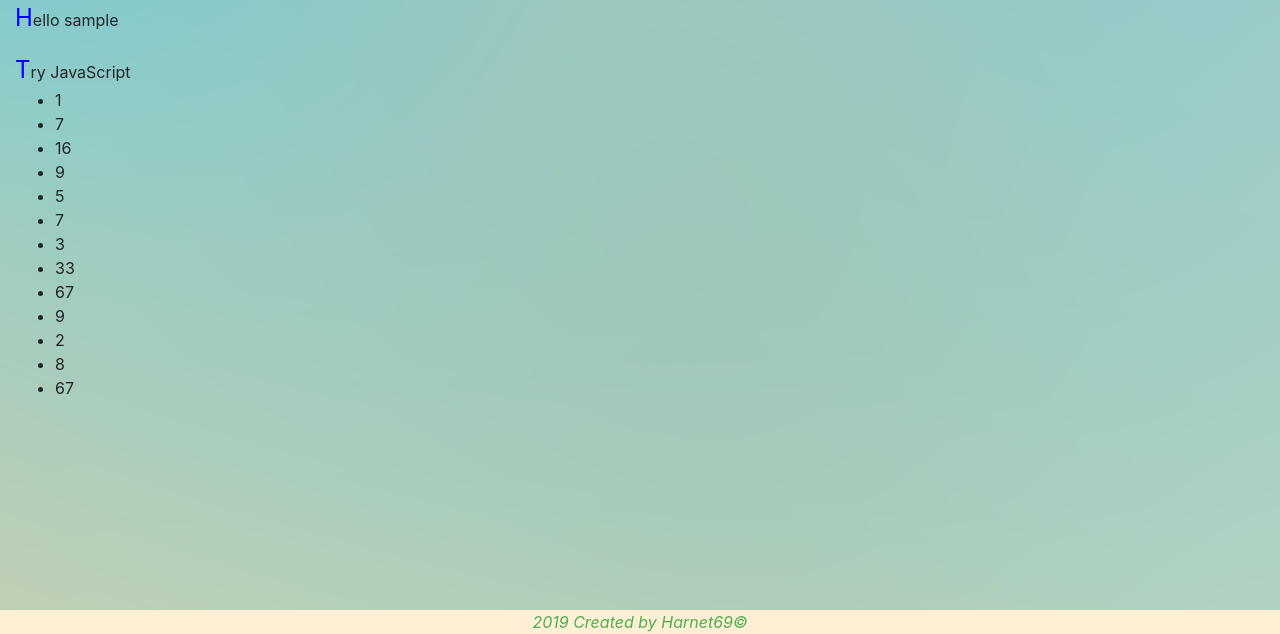
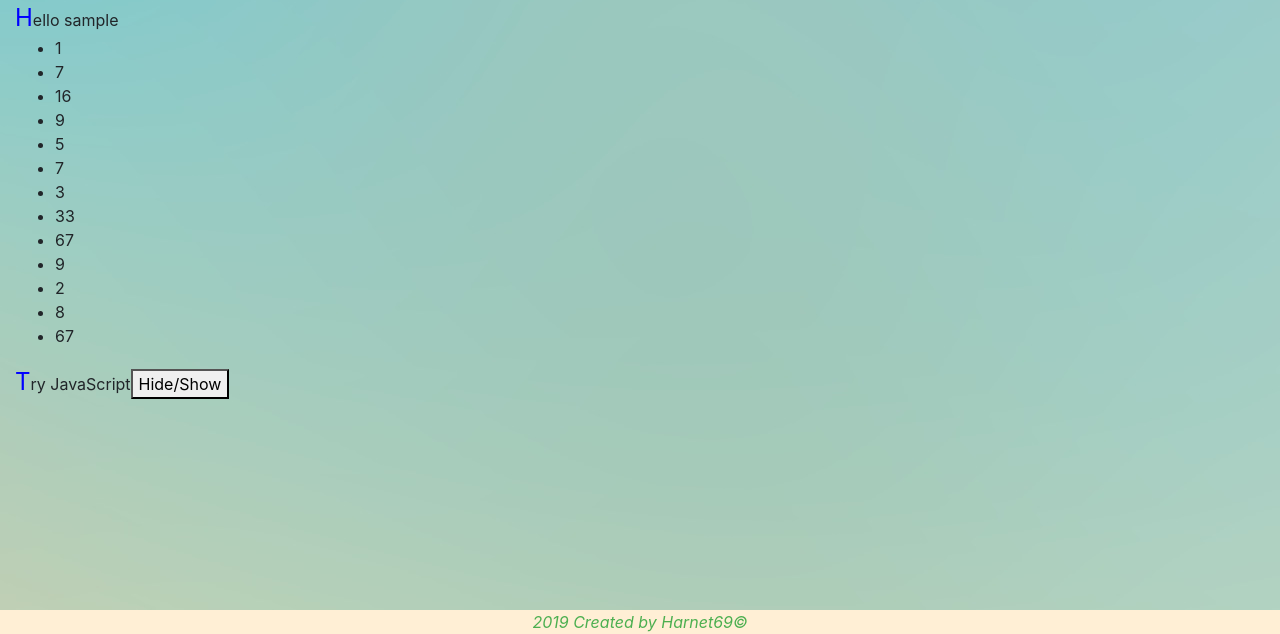
Before and after one commit to Harnet69/Application-process-python, a Flask app: page /javaScript in a window 1280 px wide. Shown: the part 166-800 px from the top of the page. Run offline with Flask 2, Linux system fonts and the light colour scheme; the visitor is signed in with stand-in values (Sample User, id 1); some libraries are stand-ins or nearby versions.

Commit message:
Add some JS

```diff
--- a/static/js/script.js
+++ b/static/js/script.js
@@ -14,5 +14,22 @@ function create_list(){
     return list_ul;
 }
 
-aimP = document.getElementsByTagName('p')[1];
+function create_button() {
+    const my_btn = document.createElement('button');
+    let click = my_btn.addEventListener('click', show_hide);
+    button_text = document.createTextNode('Hide/Show');
+    my_btn.appendChild(button_text);
+    return my_btn;
+}
+
+function show_hide(){
+    first_p = document.getElementById('my')
+    first_p.classList.toggle('hide');
+    // this.classList.toggle('hide');
+}
+
+aimP = document.getElementsByTagName('p')[0];
 aimP.appendChild(create_list());
+
+last_p = document.getElementsByTagName('p')[1];
+last_p.appendChild(create_button());
--- a/templates/javaScript.html
+++ b/templates/javaScript.html
@@ -8,8 +8,18 @@
 {% block h1 %}JavaScript{% endblock %}
 
 {% block content %}
+    <style>
+        .selected{
+            background: #4CAF50;
+            color: white;
+        }
+        .hide{
+            display: none;
+            color: #4CAF50;
+        }
+    </style>
     {% if  session['super_user'] and 'username' in session %}
-        <p>Hello {{session['super_user']}}</p>
+        <p id="my">Hello {{session['username']}}</p>
         <p>Try JavaScript</p>
     {% else %}
         Hello stranger!
```
